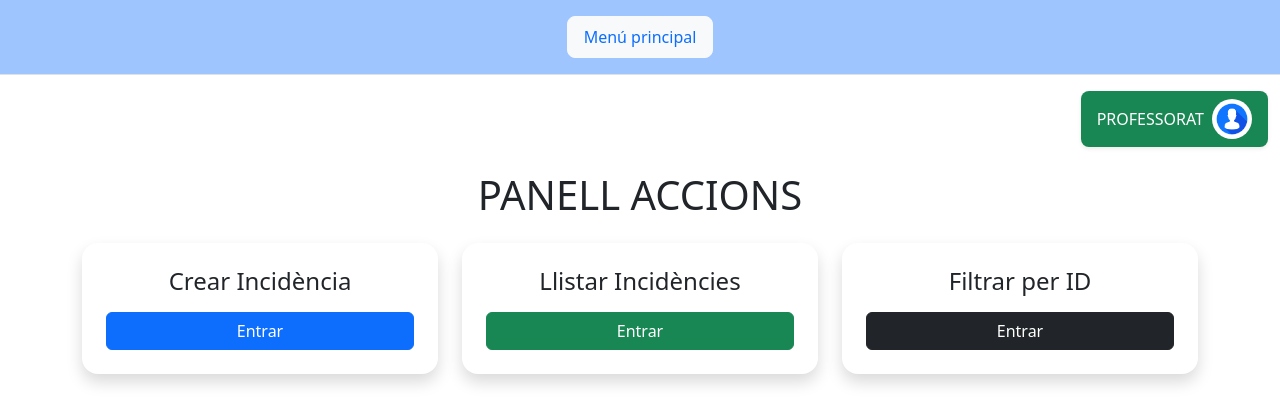
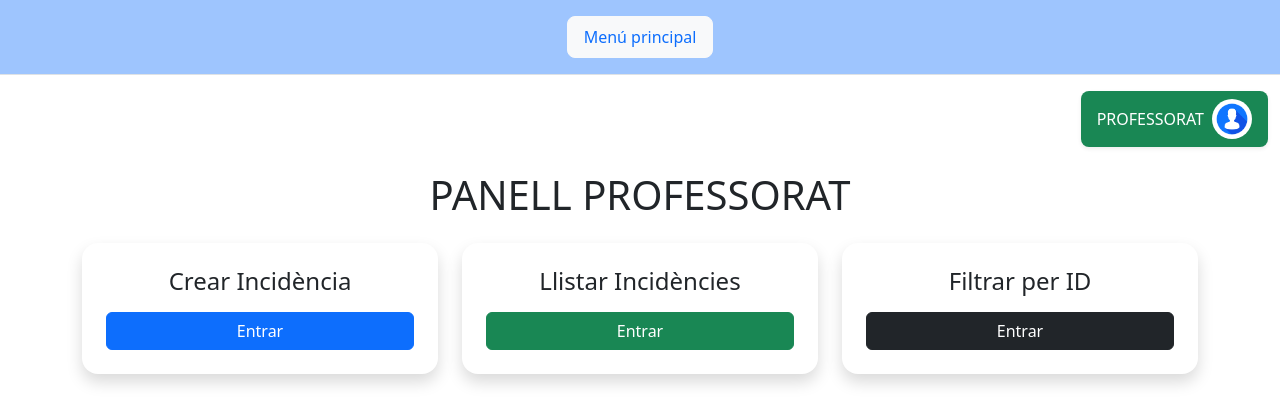
Before and after one commit to inspedralbes/projecte-1daw-25-26-g9_ricardo-kilian, a PHP site: page /role/user/usuari.php in a window 1280 px wide. Shown: the part 108-517 px from the top of the page. Run offline with PHP 8.4, Linux system fonts and the light colour scheme.

Commit message:
Update usuari.php

```diff
--- a/src/role/user/usuari.php
+++ b/src/role/user/usuari.php
@@ -2,7 +2,7 @@
 <?php include '../../structure/userStructure/navBarUser.php'; ?>
 <main class="container mt-4">
     <div class="text-center">
-        <h1 class="mb-4">PANELL ACCIONS</h1>
+        <h1 class="mb-4">PANELL PROFESSORAT</h1>
         <div class="row g-4 justify-content-center">
             <div class="col-12 col-md-4">
                 <div class="card translate-card border-0 rounded-4 shadow h-100 text-center p-4">
```
